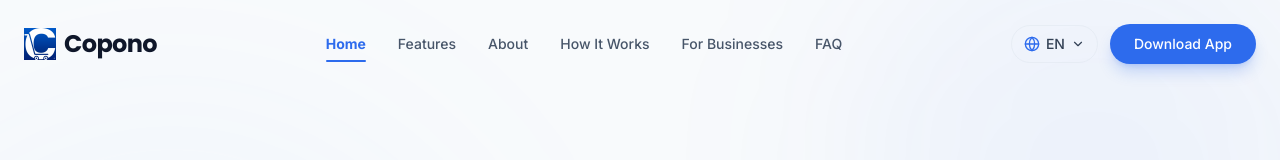
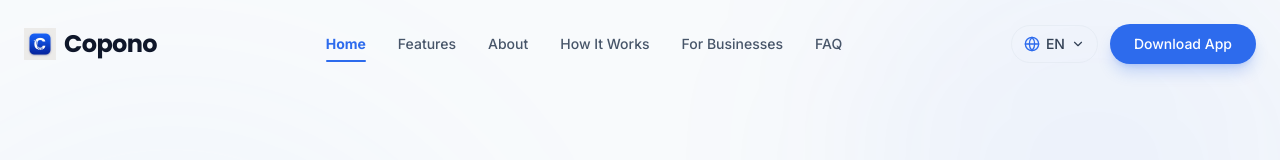
Before and after one commit to QuantAeonix/copono_website, a React (Vite) app: page / in a window 1280 px wide. Shown: the top 160 px of the page. Built offline with nearby package versions, Linux system fonts and the light colour scheme.

Commit message:
logo set

```diff
--- a/src/components/Footer.jsx
+++ b/src/components/Footer.jsx
@@ -1,6 +1,6 @@
 import { Link } from "react-router-dom";
 import { useTranslation } from "react-i18next";
-import coponooLogo from "../assets/coponooLogo.png";
+import coponooLogo from "../assets/logoo.jpeg";
 import instaImg from "../assets/instagram_color.png";
 import snapchatImg from "../assets/snapchat_color.png";
 import tiktokImg from "../assets/tiktok_color.png";
--- a/src/components/Navbar.jsx
+++ b/src/components/Navbar.jsx
@@ -6,7 +6,7 @@ import { Menu, Globe, ChevronDown } from "lucide-react";
 import { cn } from "@/lib/utils";
 import { Link, useLocation, useNavigate } from "react-router-dom";
 import { useTranslation } from "react-i18next";
-import coponooLogo from "../assets/coponooLogo.png";
+import coponooLogo from "../assets/logoo.jpeg";
 
 const Navbar = () => {
     const [isScrolled, setIsScrolled] = useState(false);
@@ -117,7 +117,7 @@ const Navbar = () => {
                     onClick={() => setIsOpen(false)}
                     className="flex items-center gap-2 z-50"
                 >
-                    <img src={coponooLogo} alt="Copono Logo" className="w-6.5 h-6.5 md:w-8 md:h-8 object-contain" />
+                    <img src={coponooLogo} alt="Copono Logo" className="w-7 h-7 md:w-8 md:h-8 object-contain" />
                     <span className={cn("text-xl md:text-2xl font-bold font-heading tracking-tight text-slate-900")}>
                         Copono
                     </span>
```
Also changed, not shown: src/assets/coponooLogo.png (deleted), src/assets/logoo.jpeg (added).
